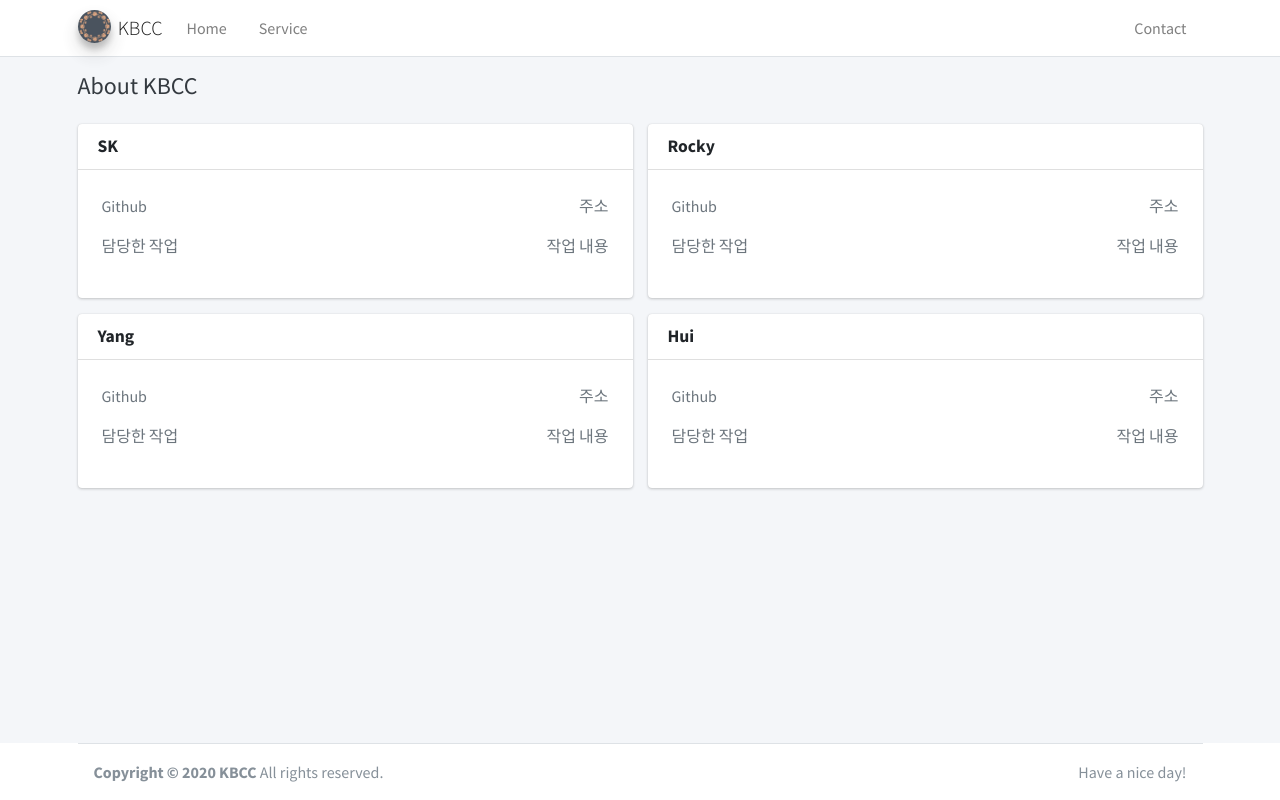
After one commit to dev-hui/web, a Flask app: page /about in a window 1280 px wide. The commit adds this page. Run offline with Flask 2, Linux system fonts and the light colour scheme; some libraries are stand-ins or nearby versions.

Commit message:
about 페이지 추가
가능하면 이름 옆에 사진 넣고 싶다

```diff
--- a/KBCC Web/app.py
+++ b/KBCC Web/app.py
@@ -20,6 +20,9 @@ def service():
 def contact():
   return render_template('contact.html')
 
+@app.route('/about')
+def about():
+  return render_template('about.html')
 
 if __name__ == '__main__':
     app.run(host='0.0.0.0', debug=True, port=80)
--- /dev/null
+++ b/KBCC Web/templates/about.html
@@ -0,0 +1,156 @@
+{% extends 'base.html' %}
+{% block head %}
+{{ super() }}
+{% endblock %}
+
+{% block content %}
+
+
+<!-- Content Wrapper. Contains page content -->
+<div class="content-wrapper">
+  <!-- Content Header (Page header) -->
+  <div class="content-header">
+    <div class="container">
+      <div class="row mb-2">
+        <div class="col-sm-6">
+          <h4 class="m-0 text-dark"> About KBCC </h4>
+        </div><!-- /.col -->
+      </div><!-- /.row -->
+    </div><!-- /.container-fluid -->
+  </div>
+  <section class="content">
+    <div class="container">
+      <div class="row">
+        <!-- 각 팀원 소개 페이지 -->
+        <div class="col-md-6">
+          <div class="card">
+            <div class="card-header">
+              <h3 class="card-title"> <strong> SK </strong> </h3>
+              <div class="card-tools">
+              </div>
+            </div>
+
+            <div class="card-body p-4">
+              <div class="table-responsive">
+                <p class="text-muted text-l" style="text-align:left;">
+                  Github
+                  <span style="float:right;">
+                    주소
+                  </span>
+                </p>
+              </div>
+
+              <div class="table-responsive">
+                <p class="text-muted text-l" style="text-align:left;">
+                  담당한 작업
+                  <span style="float:right;">
+                    작업 내용
+                  </span>
+                </p>
+              </div>
+            </div>
+          </div>
+        </div>
+
+        <!-- 각 팀원 소개 페이지 -->
+        <div class="col-md-6">
+          <div class="card">
+            <div class="card-header">
+              <h3 class="card-title"> <strong> Rocky </strong> </h3>
+              <div class="card-tools">
+              </div>
+            </div>
+
+            <div class="card-body p-4">
+              <div class="table-responsive">
+                <p class="text-muted text-l" style="text-align:left;">
+                  Github
+                  <span style="float:right;">
+                    주소
+                  </span>
+                </p>
+              </div>
+
+              <div class="table-responsive">
+                <p class="text-muted text-l" style="text-align:left;">
+                  담당한 작업
+                  <span style="float:right;">
+                    작업 내용
+                  </span>
+                </p>
+              </div>
+            </div>
+          </div>
+        </div>
+
+        <!-- 각 팀원 소개 페이지 -->
+        <div class="col-md-6">
+          <div class="card">
+            <div class="card-header">
+              <h3 class="card-title"> <strong> Yang </strong> </h3>
+              <div class="card-tools">
+              </div>
+            </div>
+
+            <div class="card-body p-4">
+              <div class="table-responsive">
+                <p class="text-muted text-l" style="text-align:left;">
+                  Github
+                  <span style="float:right;">
+                    주소
+                  </span>
+                </p>
+              </div>
+
+              <div class="table-responsive">
+                <p class="text-muted text-l" style="text-align:left;">
+                  담당한 작업
+                  <span style="float:right;">
+                    작업 내용
+                  </span>
+                </p>
+              </div>
+            </div>
+          </div>
+        </div>
+
+        <!-- 각 팀원 소개 페이지 -->
+        <div class="col-md-6">
+          <div class="card">
+            <div class="card-header">
+              <h3 class="card-title"> <strong> Hui </strong> </h3>
+              <div class="card-tools">
+              </div>
+            </div>
+
+            <div class="card-body p-4">
+              <div class="table-responsive">
+                <p class="text-muted text-l" style="text-align:left;">
+                  Github
+                  <span style="float:right;">
+                    주소
+                  </span>
+                </p>
+              </div>
+
+              <div class="table-responsive">
+                <p class="text-muted text-l" style="text-align:left;">
+                  담당한 작업
+                  <span style="float:right;">
+                    작업 내용
+                  </span>
+                </p>
+              </div>
+            </div>
+          </div>
+        </div>
+      </div>
+
+    </div>
+</div>
+
+</section>
+</div>
+
+
+{% endblock %}
--- a/KBCC Web/templates/base.html
+++ b/KBCC Web/templates/base.html
@@ -32,7 +32,7 @@
     <nav class="main-header navbar navbar-expand-md navbar-light navbar-white">
       <div class="container">
         <ul class="navbar-nav">
-          <a href="#" class="navbar-brand">
+          <a href="/about" class="navbar-brand">
             <img src="../static/images/logo_1.jpg" class="brand-image img-circle elevation-3" style="opacity: .8">
             <span class="brand-text font-weight-light"> KBCC </span>
           </a>
@@ -71,14 +71,9 @@
   <!-- /.content-wrapper -->
 
 
-    <!-- REQUIRED SCRIPTS -->
-    <!-- jQuery -->
     <script src="../plugins/jquery/jquery.min.js"></script>
-    <!-- Bootstrap -->
     <script src="../plugins/bootstrap/js/bootstrap.bundle.min.js"></script>
-    <!-- overlayScrollbars -->
     <script src="../plugins/overlayScrollbars/js/jquery.overlayScrollbars.min.js"></script>
-    <!-- AdminLTE App -->
     <script src="../static/js/adminlte.js"></script>
 
     <!-- PAGE PLUGINS -->
```
